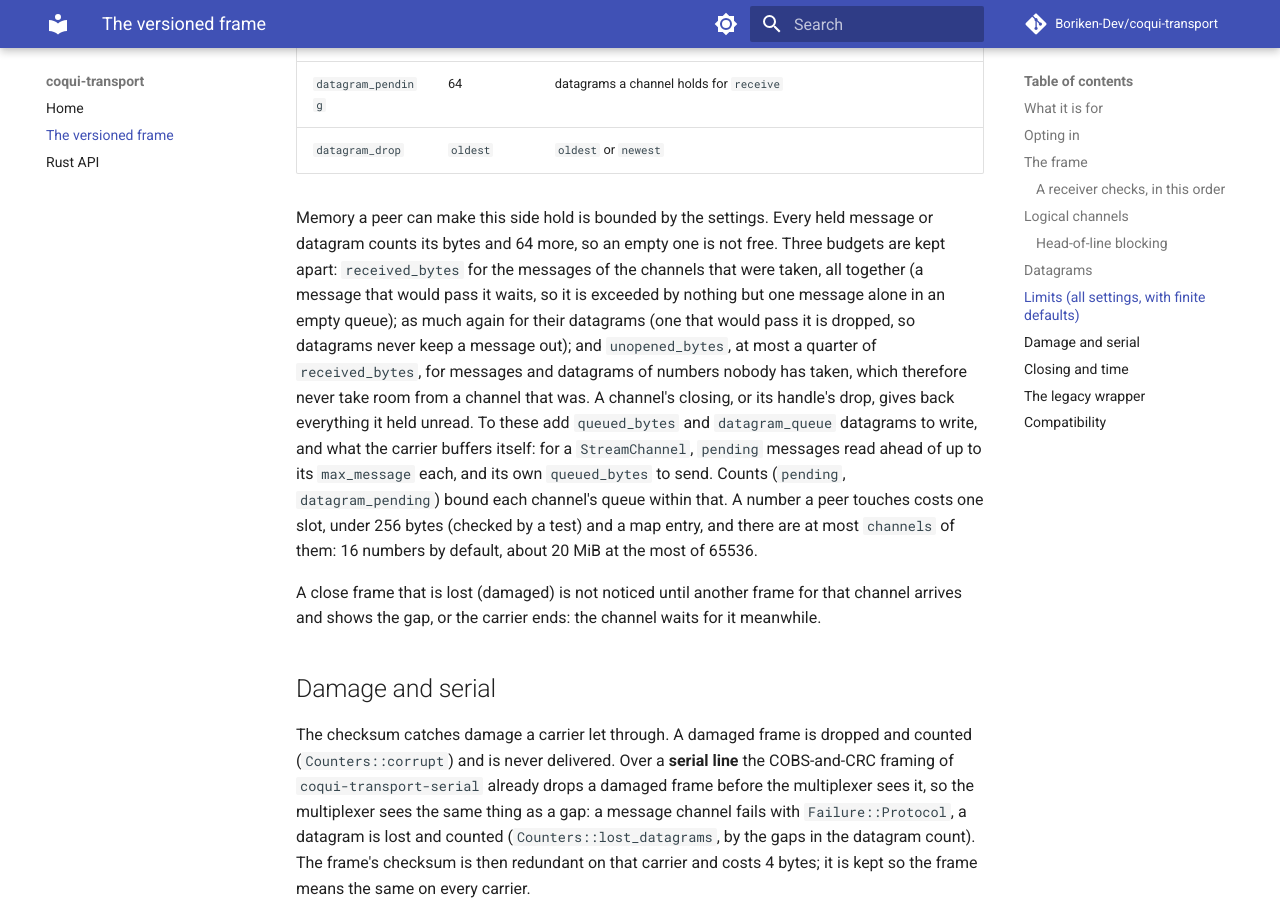
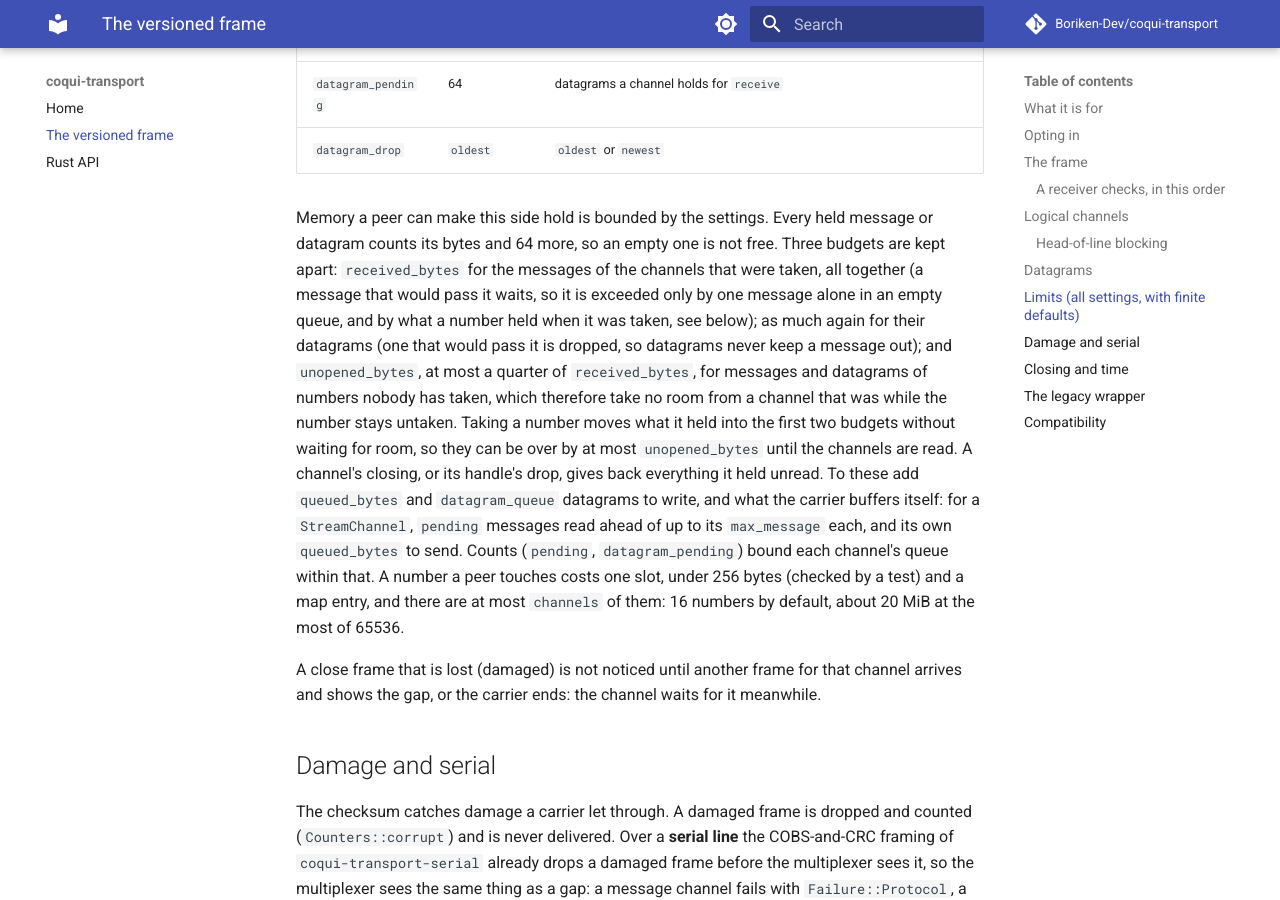
Before and after one commit to Boriken-Dev/coqui-transport, an MkDocs documentation site: the page built from docs/frame.md, in a window 1280 px wide and 900 px high, scrolled down 4603 px. Built offline with MkDocs 1.6.1 and Material for MkDocs 9.7.7, drawn with Linux system fonts in a browser that asks for light colours; comment, search, counter and statistics services are not loaded; some of the changed text lies outside the part shown.

Commit message:
docs: taking a number moves its held bytes in unchecked, the module's memory paragraph, and the datagram size's carrier bounds

```diff
--- a/docs/frame.md
+++ b/docs/frame.md
@@ -126,7 +126,8 @@ full (counted by `Datagrams::dropped`). They are never reported as `Unreliable`.
   belonged to.
 * **Payload bound.** `max_datagram` (default 1200 bytes, which fits an IPv6 minimum-MTU packet, so
   code written against over-stream datagrams runs unchanged on native ones), lowered, like
-  `max_message`, to what the carrier admits less 12. A larger payload is `Failure::Protocol` on
+  `max_message`, to what the carrier admits less 12: the smaller of the carrier's send and receive
+  bounds, as for `max_message`. A larger payload is `Failure::Protocol` on
   send, refused locally and ending nothing; a larger one that arrives is dropped and counted.
 * **Turns.** The writer takes a message frame and a datagram frame in turn when both are waiting, so
   a stream of messages does not starve datagrams nor the reverse.
@@ -156,10 +157,13 @@ full (counted by `Datagrams::dropped`). They are never reported as `Unreliable`.
 Memory a peer can make this side hold is bounded by the settings. Every held message or datagram
 counts its bytes and 64 more, so an empty one is not free. Three budgets are kept apart:
 `received_bytes` for the messages of the channels that were taken, all together (a message that
-would pass it waits, so it is exceeded by nothing but one message alone in an empty queue); as much
+would pass it waits, so it is exceeded only by one message alone in an empty queue, and by what a
+number held when it was taken, see below); as much
 again for their datagrams (one that would pass it is dropped, so datagrams never keep a message
 out); and `unopened_bytes`, at most a quarter of `received_bytes`, for messages and datagrams of
-numbers nobody has taken, which therefore never take room from a channel that was. A channel's
+numbers nobody has taken, which therefore take no room from a channel that was while the number
+stays untaken. Taking a number moves what it held into the first two budgets without waiting for
+room, so they can be over by at most `unopened_bytes` until the channels are read. A channel's
 closing, or its handle's drop, gives back everything it held unread. To these add `queued_bytes` and
 `datagram_queue` datagrams to write, and what the carrier buffers itself: for a `StreamChannel`,
 `pending` messages read ahead of up to its `max_message` each, and its own `queued_bytes` to send.
```
Also changed, not shown: AGENTS.md (+1 -1 lines), 1 other file.
